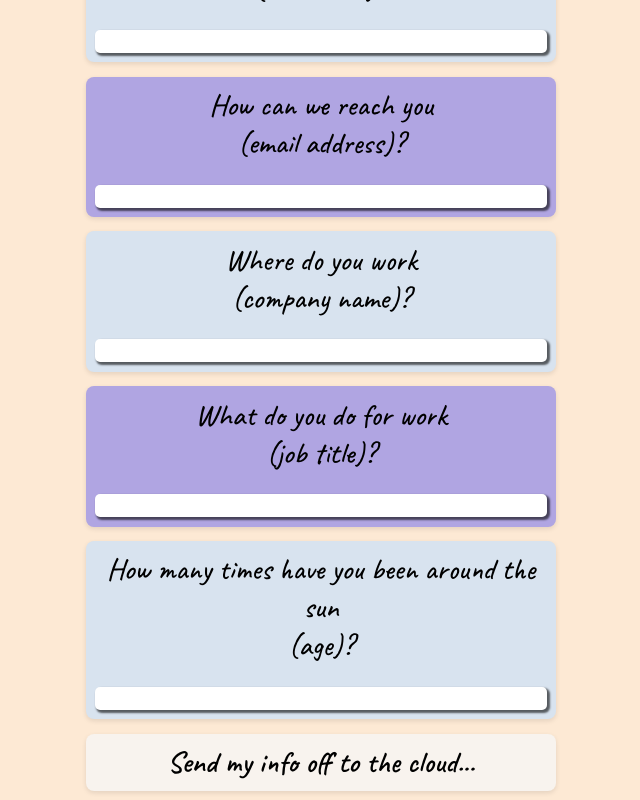
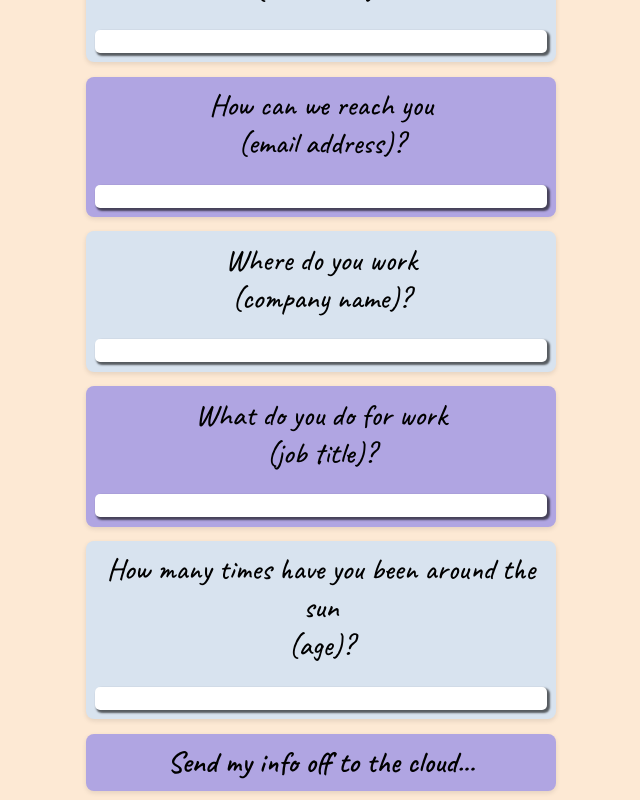
Before and after one commit to dEhiN/SD-Training-Master, a React (Vite) app in the folder local/canadian-business-college/full-stack-web-application/Module7_MEAN_Stack/assignments/1/code/assignment_one/: page /userinfoform in a window 1280 px wide. Shown: the part 347-1147 px from the top of the page, without its empty margins (319-959 px from the left). Built offline with nearby package versions, Linux system fonts and the light colour scheme; the HTML template or start-up script is replaced by a standard one; a web font is replaced by a local one.

Commit message:
Changed the colour of the submit button background colour and the WelcomeCard surrounding it

```diff
--- a/local/canadian-business-college/full-stack-web-application/Module7_MEAN_Stack/assignments/1/code/assignment_one/src/components/FormInputElement.css
+++ b/local/canadian-business-college/full-stack-web-application/Module7_MEAN_Stack/assignments/1/code/assignment_one/src/components/FormInputElement.css
@@ -20,6 +20,6 @@
 
 .input-submit {
     border: none;
-    background-color: #f8f3ee;
+    background-color: rgb(176, 165, 226);
     cursor: pointer;
 }
--- a/local/canadian-business-college/full-stack-web-application/Module7_MEAN_Stack/assignments/1/code/assignment_one/src/pages/UserInfoFormPage.jsx
+++ b/local/canadian-business-college/full-stack-web-application/Module7_MEAN_Stack/assignments/1/code/assignment_one/src/pages/UserInfoFormPage.jsx
@@ -127,7 +127,7 @@ function UserInfoFormPage() {
 						changeFunction={updateValues}
 					/>
 				</WelcomeCard>
-				<WelcomeCard wcVersion={1}>
+				<WelcomeCard wcVersion={3}>
 					<FormInputElement
 						inputType="submit"
 						inputValue={"Send my info off to the cloud..."}
```
